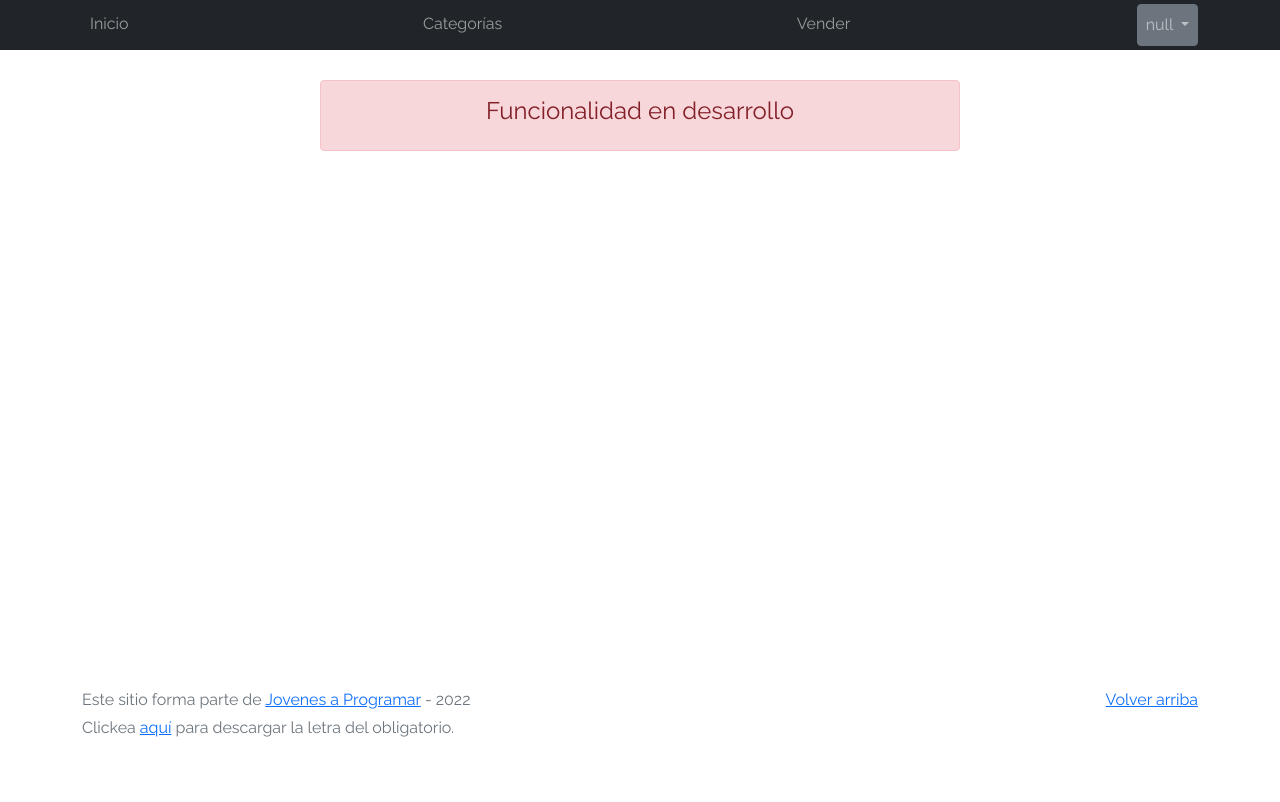
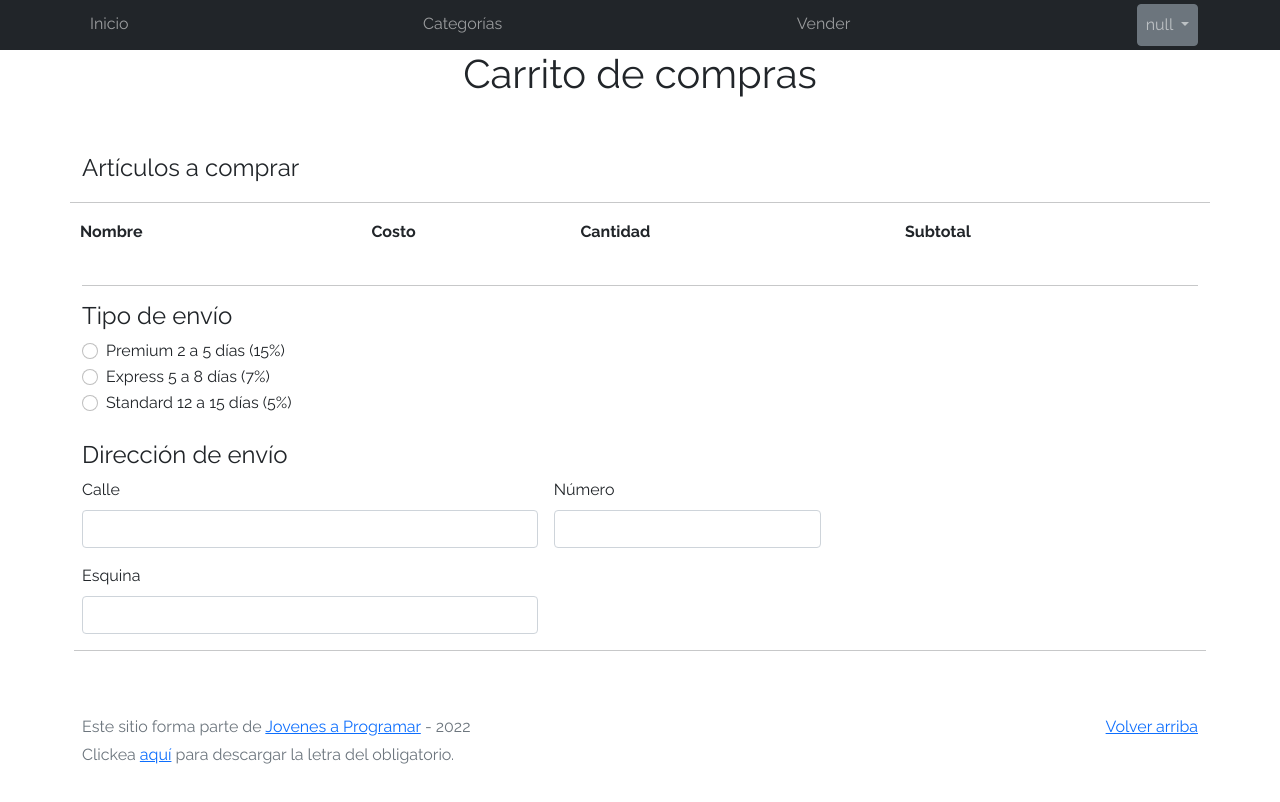
Before and after one commit to kiaragea/kiaragea.github.io, a plain HTML site: page cart.html in a window 1280 px wide. Drawn offline with Linux system fonts and the light colour scheme; no server answers.

Commit message:
Entrega_5

```diff
--- a/cart.html
+++ b/cart.html
@@ -37,8 +37,64 @@
   </nav>
   <main>
     <div class="container">
-      <div class="alert alert-danger text-center" role="alert">
-        <h4 class="alert-heading">Funcionalidad en desarrollo</h4>
+      <div class="row">
+        <div class="col-12 text-center mb-5">
+          <h1>Carrito de compras</h1>
+        </div>
+        <br>
+        <h4>Artículos a comprar</h4>
+        <br><br>
+        <table>
+          <thead>
+            <hr>
+          <tr>
+            <th></th>
+            <th>Nombre</th>
+            <th>Costo</th>
+            <th>Cantidad</th>
+            <th>Subtotal</th>
+          </tr>
+          </thead>
+
+          <tbody id="tableInfo"></tbody>
+        </table>
+      <div><br><hr>
+        <h4>Tipo de envío</h4>
+        <div class="form-check">
+          <input class="form-check-input" type="radio" name="flexRadioDefault" id="flexRadioDefault1">
+          <label class="form-check-label" for="flexRadioDefault1">
+            Premium 2 a 5 días (15%)
+          </label>
+        </div>
+        <div class="form-check">
+          <input class="form-check-input" type="radio" name="flexRadioDefault" id="flexRadioDefault2">
+          <label class="form-check-label" for="flexRadioDefault2">
+            Express 5 a 8 días (7%)
+          </label>
+        </div>
+        <div class="form-check">
+          <input class="form-check-input" type="radio" name="flexRadioDefault" id="flexRadioDefault2">
+          <label class="form-check-label" for="flexRadioDefault2">
+            Standard 12 a 15 días (5%)
+          </label>
+        </div>
+        <br>
+        <h4>Dirección de envío</h4>
+        <form class="row g-3">
+          <div class="col-md-5">
+            <label for="inputEmail4" class="form-label">Calle</label>
+            <input type="text" class="form-control" id="inputEmail4">
+          </div>
+          <div class="col-md-3">
+            <label for="inputPassword4" class="form-label">Número</label>
+            <input type="text" class="form-control" id="inputPassword4">
+          </div>
+          <div class="col-5">
+            <label for="inputAddress" class="form-label">Esquina</label>
+            <input type="text" class="form-control" id="inputAddress">
+          </div>
+          <hr>
+        </form>
       </div>
     </div>
   </main>
--- a/js/cart.js
+++ b/js/cart.js
@@ -0,0 +1,24 @@
+
+const tabla = document.getElementById("tableInfo")
+
+document.addEventListener('DOMContentLoaded', async function(){
+    var info= await getJSONData (CART_INFO_URL+ 25801 + EXT_TYPE);
+    console.log(info)
+
+    tabla.innerHTML += `<tr>
+    <td><img width="100" height="60" src="${info.data.articles[0].image}"></td>
+    <td>${info.data.articles[0].name}</td>
+    <td>${info.data.articles[0].currency}${info.data.articles[0].unitCost}</td>
+    <td><input id="count" type="number" min="1" value="${info.data.articles[0].count}" oninput="subtotal(${info.data.articles[0].unitCost})"></input></td>
+    <td>${info.data.articles[0].currency}<span id="multiplication">${info.data.articles[0].unitCost * info.data.articles[0].count}</span></td>
+  </tr>
+    `
+  });
+
+  function subtotal(cost) {
+    const count= document.getElementById("count").value;
+    const multiplication = document.getElementById("multiplication");
+
+    multiplication.innerHTML = count * cost
+
+  }
```
